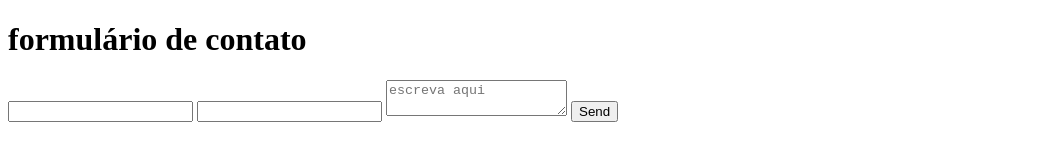
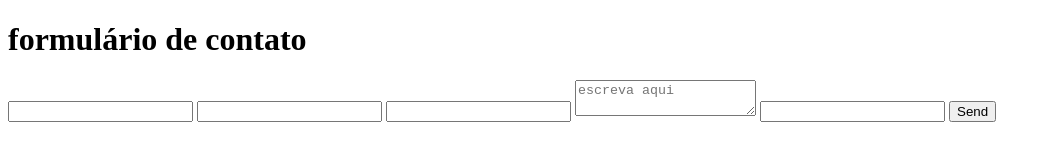
Before and after one commit to marcosvmg/garasu, a plain HTML site: page test2.html in a window 1280 px wide. Shown: the whole page, without its empty margins (0-1051 px from the left). Drawn offline with Linux system fonts and the light colour scheme.

Commit message:
teste2
adicionado igualzinho ao site, falta o "como vamos oferecer serviço"

```diff
--- a/test2.html
+++ b/test2.html
@@ -11,7 +11,9 @@
     <form action="https://formsubmit.co/alinemayumin@gmail.com" method="POST">
         <input type="text" name="name" required>
         <input type="email" name="email" required>
-        <textarea name="message" placeholder="escreva aqui"></textarea>
+        <input type="text" name="empresa" required>
+        <textarea name="dúvida/orçamento" required placeholder="escreva aqui"></textarea>
+        <input type="text" name="localidade">
         <button type="submit">Send</button>
     </form>
 </body>
```
